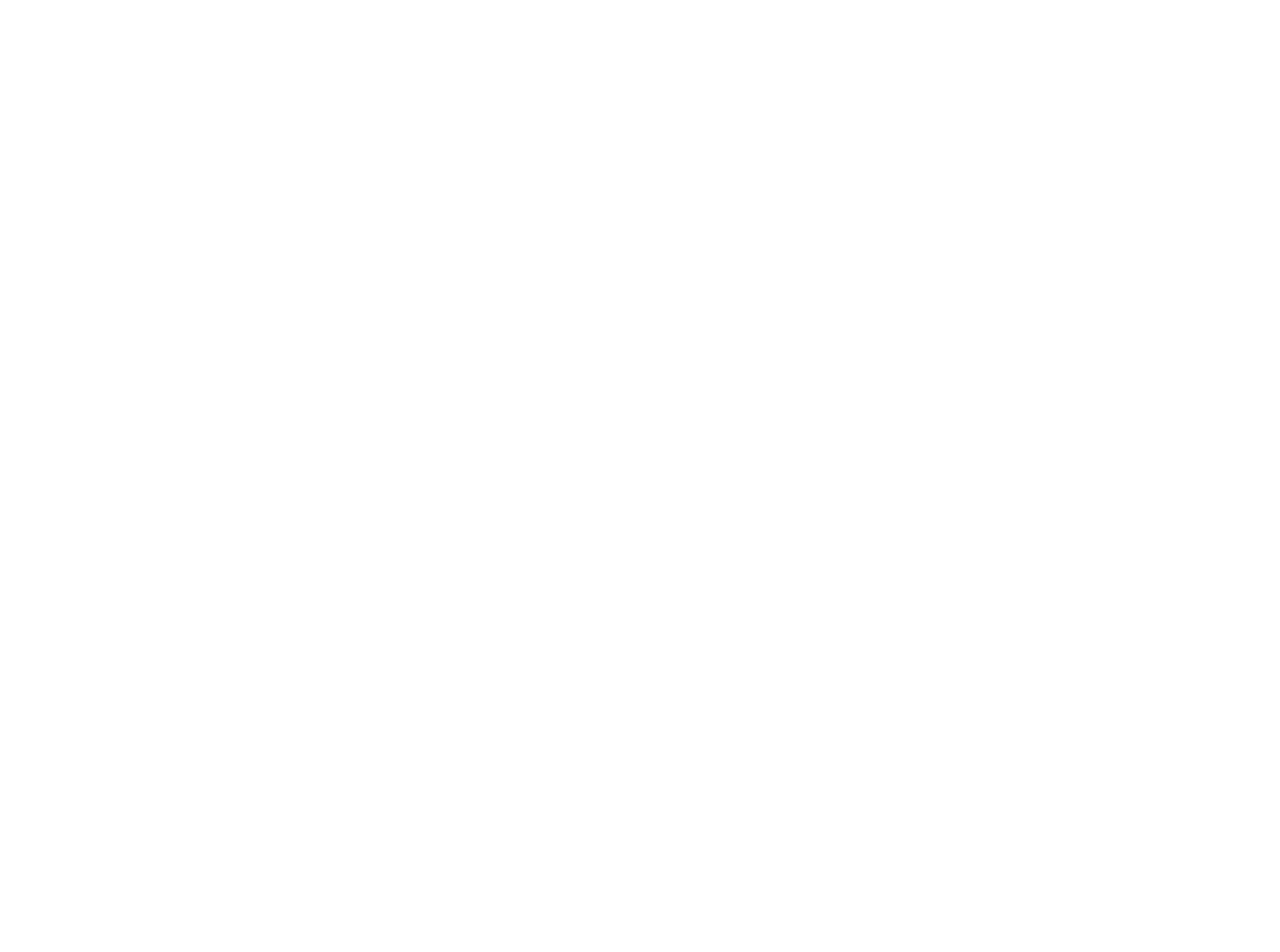
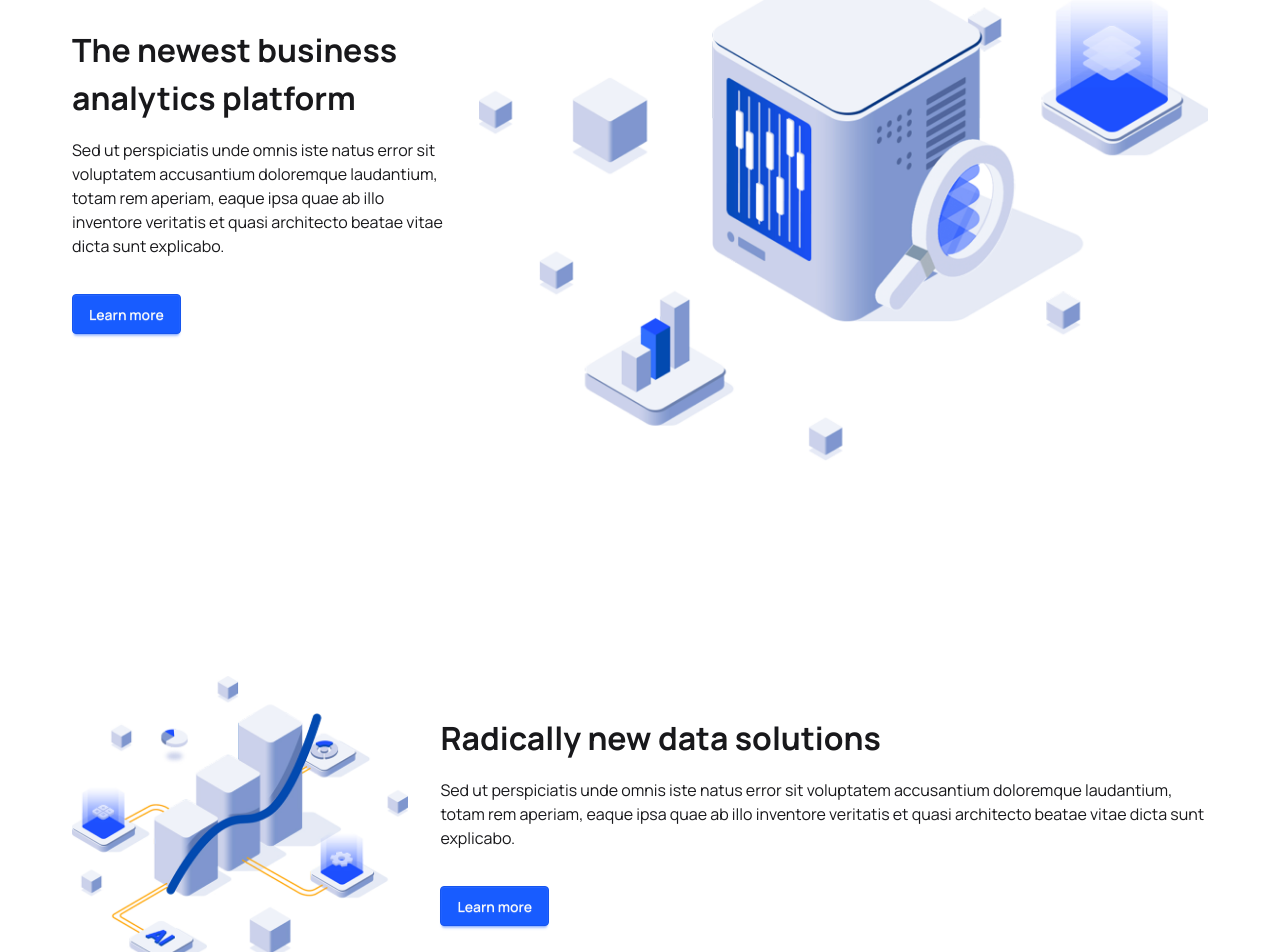
Before and after one commit to PatatoBit/codekit-web, a SvelteKit app: page / in a window 1280 px wide. Shown: the part 1420-2372 px from the top of the page. Before the commit the page ends 1280 px from the top, so only its background shows below. Built offline with nearby package versions, Linux system fonts and the light colour scheme.

Commit message:
statements layout from hero

```diff
--- /dev/null
+++ b/src/components/Views/Statements.svelte
@@ -0,0 +1,38 @@
+<section class="wrapper fullcenter hero-main">
+	<div class="content">
+		<h1>The newest business analytics platform</h1>
+
+		<p>
+			Sed ut perspiciatis unde omnis iste natus error sit voluptatem accusantium doloremque
+			laudantium, totam rem aperiam, eaque ipsa quae ab illo inventore veritatis et quasi architecto
+			beatae vitae dicta sunt explicabo.
+		</p>
+
+		<div class="flex flex-row gap-3 mt-5">
+			<button class="btn btn-primary">Learn more</button>
+		</div>
+	</div>
+
+	<div class="image">
+		<img src="/002_illustration.jpg" alt="Illustration" />
+	</div>
+</section>
+
+<section class="wrapper fullcenter hero-main">
+	<div class="image">
+		<img src="/003_illustration.jpg" alt="Illustration" />
+	</div>
+	<div class="content">
+		<h1>Radically new data solutions</h1>
+
+		<p>
+			Sed ut perspiciatis unde omnis iste natus error sit voluptatem accusantium doloremque
+			laudantium, totam rem aperiam, eaque ipsa quae ab illo inventore veritatis et quasi architecto
+			beatae vitae dicta sunt explicabo.
+		</p>
+
+		<div class="flex flex-row gap-3 mt-5">
+			<button class="btn btn-primary">Learn more</button>
+		</div>
+	</div>
+</section>
--- a/src/routes/+page.svelte
+++ b/src/routes/+page.svelte
@@ -1,7 +1,9 @@
 <script lang="ts">
 	import Hero from '../components/Views/Hero.svelte';
 	import Features from '../components/Views/Features.svelte';
+	import Statements from '../components/Views/Statements.svelte';
 </script>
 
 <Hero />
 <Features />
+<Statements />
--- a/src/styles/global.scss
+++ b/src/styles/global.scss
@@ -31,6 +31,16 @@
 		}
 	}
 
+	&.hero-reverse {
+		flex-direction: row;
+		gap: 2rem;
+
+		@media screen and (max-width: 768px) {
+			flex-wrap: wrap;
+			gap: 0;
+		}
+	}
+
 	&.wrapper-center {
 		display: flex;
 		flex-direction: column;
```
Also changed, not shown: static/002_illustration.jpg (added), static/003_illustration.jpg (added).
